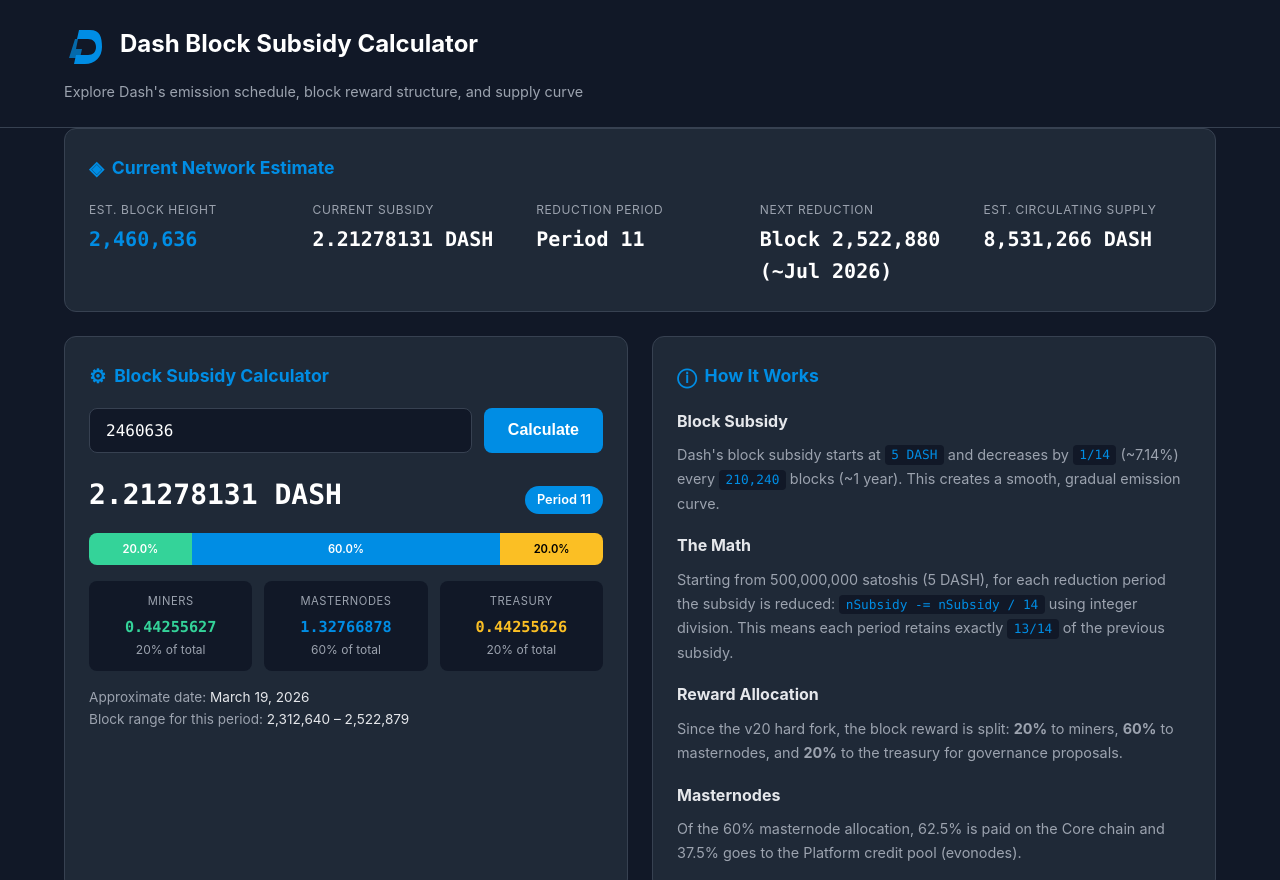
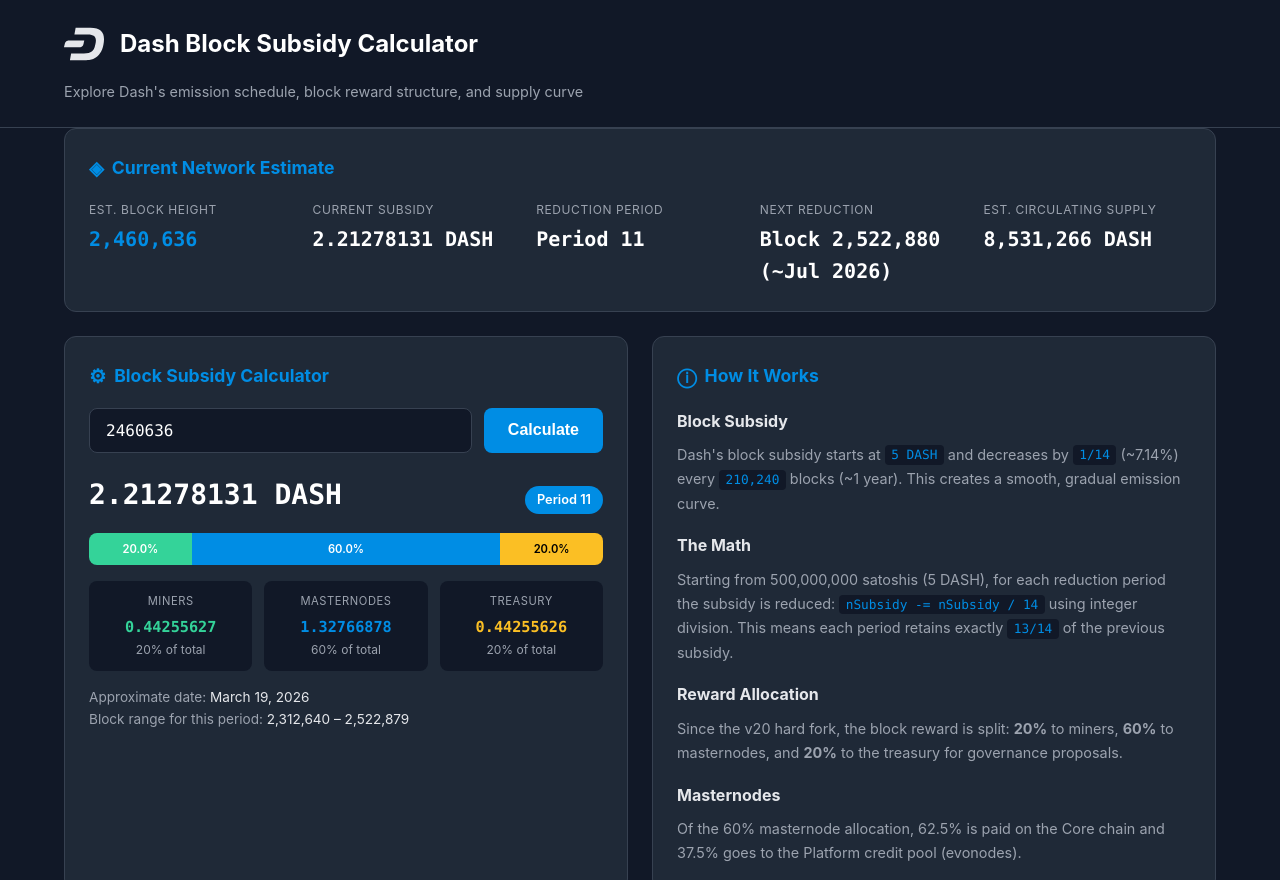
Before and after one commit to thepastaclaw/dash-subsidy-calculator, a plain HTML site: page index.html in a window 1280 px wide. Shown: the top 880 px of the page. Drawn offline with nearby package versions, Linux system fonts and the light colour scheme.

Commit message:
fix: use official Dash logo SVG

```diff
--- a/index.html
+++ b/index.html
@@ -319,9 +319,9 @@
 <body>
     <header>
         <div class="container">
-            <svg class="logo" viewBox="0 0 200 200" xmlns="http://www.w3.org/2000/svg">
-                <path d="M130 30H75L65 75h55c25 0 40 15 40 40s-15 40-40 40H60l-10 45h55c50 0 85-35 85-85S180 30 130 30z"/>
-                <path d="M55 75L25 170h55l10-45H60l10-50z" opacity="0.7"/>
+            <svg class="logo" viewBox="0 0 513.4 416.8" xmlns="http://www.w3.org/2000/svg">
+                <path fill="currentColor" d="M336.25,0H149.35l-15.5,86.6,168.7.2c83.1,0,107.6,30.2,106.9,80.2-.4,25.6-11.5,69-16.3,83.1-12.8,37.5-39.1,80.2-137.7,80.1l-164-.1L76,416.8h186.5c65.8,0,93.7-7.7,123.4-21.3,65.7-30.5,104.8-95.3,120.5-179.9C529.65,89.6,500.65,0,336.25,0"/>
+                <path fill="currentColor" d="M68.7,164.9c-49,0-56,31.9-60.6,51.2C2,241.3,0,251.6,0,251.6H191.4c49,0,56-31.9,60.6-51.2,6.1-25.2,8.1-35.5,8.1-35.5Z"/>
             </svg>
             <h1>Dash Block Subsidy Calculator</h1>
             <p>Explore Dash's emission schedule, block reward structure, and supply curve</p>
```
